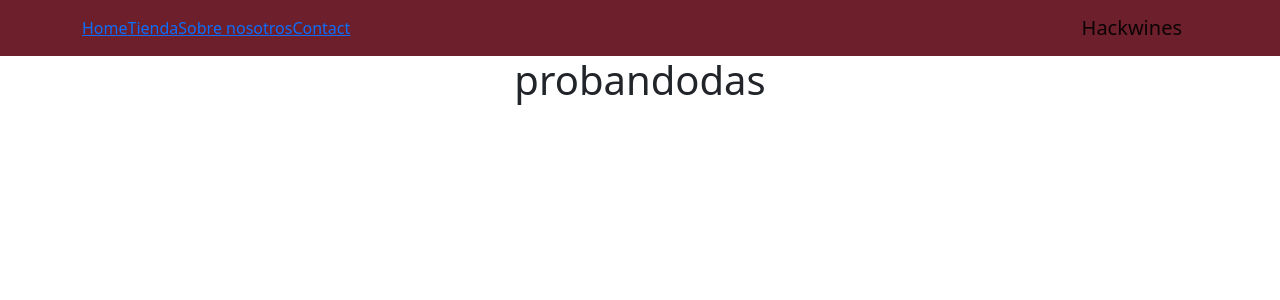
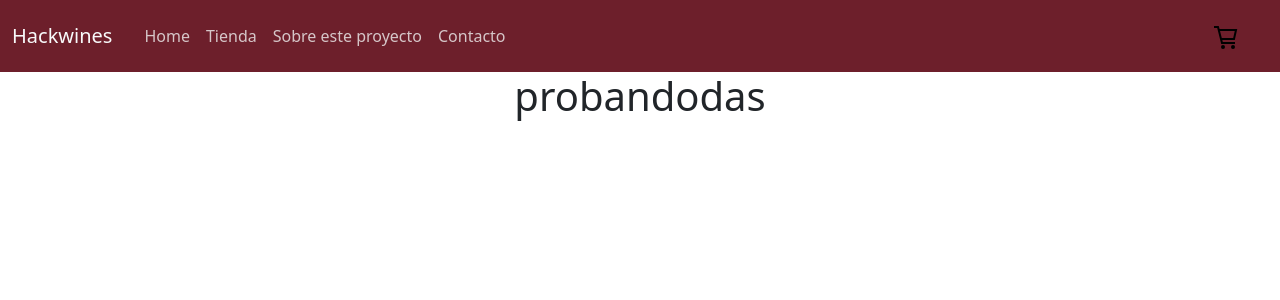
Before and after one commit to SantiTorija/ecommerce_front_end, a React (Create React App) app: page / in a window 1280 px wide. Shown: the top 300 px of the page. Built offline with nearby package versions, Linux system fonts and the light colour scheme.

Commit message:
navbar con offcanvas incluido

```diff
--- a/package.json
+++ b/package.json
@@ -10,6 +10,7 @@
     "react": "^18.2.0",
     "react-bootstrap": "^2.5.0",
     "react-dom": "^18.2.0",
+    "react-icons": "^4.4.0",
     "react-player": "^2.10.1",
     "react-router-dom": "^6.3.0",
     "react-scripts": "5.0.1",
--- a/src/components/Navbar.jsx
+++ b/src/components/Navbar.jsx
@@ -4,20 +4,39 @@ import Navbar from "react-bootstrap/Navbar";
 import "../styles/navbar.css";
 import { Link } from "react-router-dom";
 
+import OffCanvasCart from "./OffCanvasCart";
+
 function NavBar() {
   return (
-    <Navbar className="navbar" expand="lg">
-      <Container className="navbar-container">
-        <Navbar.Toggle aria-controls="basic-navbar-nav" />
-        <Navbar.Collapse id="basic-navbar-nav">
-          <Nav className="me-auto">
-            <Link to={"/"}>Home</Link>
-            <Link to={""}>Tienda</Link>
-            <Link to={""}>Sobre nosotros</Link>
-            <Link to={""}>Contact</Link>
-          </Nav>
-        </Navbar.Collapse>
-        <Navbar.Brand href="#home">Hackwines</Navbar.Brand>
+    <Navbar className="navbar sticky-top" expand="lg">
+      <Container
+        fluid
+        className="navbar-container d-flex justify-content-between py-2"
+      >
+        <div className="d-flex">
+          <Navbar.Brand className="text-light nav-brand-icon">
+            Hackwines
+          </Navbar.Brand>
+          <Navbar.Toggle aria-controls="basic-navbar-nav" />
+          <Navbar.Collapse id="basic-navbar-nav">
+            <Nav className="me-auto">
+              <Link className="navbar-link me-3 ms-3" to={"/"}>
+                Home
+              </Link>
+              <Link className="navbar-link me-3" to={"/tienda"}>
+                Tienda
+              </Link>
+              <Link className="navbar-link me-3" to={"/sobre-este-proyecto"}>
+                Sobre este proyecto
+              </Link>
+              <Link className="navbar-link me-3" to={"/contacto"}>
+                Contacto
+              </Link>
+            </Nav>
+          </Navbar.Collapse>
+        </div>
+
+        <OffCanvasCart placement={"end"} name={"end"} />
       </Container>
     </Navbar>
   );
--- /dev/null
+++ b/src/components/OffCanvasCart.jsx
@@ -0,0 +1,29 @@
+import React, { useState } from "react";
+import Offcanvas from "react-bootstrap/Offcanvas";
+import { GrCart } from "react-icons/gr";
+import "../styles/offCanvasNav.css";
+
+function OffCanvasCart({ name, ...props }) {
+  const [show, setShow] = useState(false);
+
+  const handleShow = () => setShow(true);
+  const handleClose = () => setShow(false);
+  return (
+    <>
+      <button onClick={handleShow} className="me-4 off-canvas-navbar-button">
+        <GrCart style={{ color: "white", fontSize: "1.5rem" }} />
+      </button>
+      <Offcanvas show={show} onHide={handleClose} {...props}>
+        <Offcanvas.Header closeButton>
+          <Offcanvas.Title>Offcanvas</Offcanvas.Title>
+        </Offcanvas.Header>
+        <Offcanvas.Body>
+          Some text as placeholder. In real life you can have the elements you
+          have chosen. Like, text, images, lists, etc.
+        </Offcanvas.Body>
+      </Offcanvas>
+    </>
+  );
+}
+
+export default OffCanvasCart;
--- a/src/styles/navbar.css
+++ b/src/styles/navbar.css
@@ -2,6 +2,12 @@
     background-color: rgb(109,31,43);
 }
 
-.navbar-container{
-    color: white;
+.navbar-link{
+    color: rgba(240, 240, 240, 0.799);
+    text-decoration: none;
 }
+
+.navbar-link:hover{
+    color: rgba(240, 240, 240, 0.569);
+    text-decoration: none;
+}
--- /dev/null
+++ b/src/styles/offCanvasNav.css
@@ -0,0 +1,9 @@
+.off-canvas-navbar-button{
+    background-color: transparent;
+    border: none;
+    color: rgba(240, 240, 240, 0.799);
+}
+
+.cart-icon{
+    color: white !important;
+}
```
Also changed, not shown: src/components/Shop.jsx (added), 1 other file (tests, documents, lock files or other folders).
